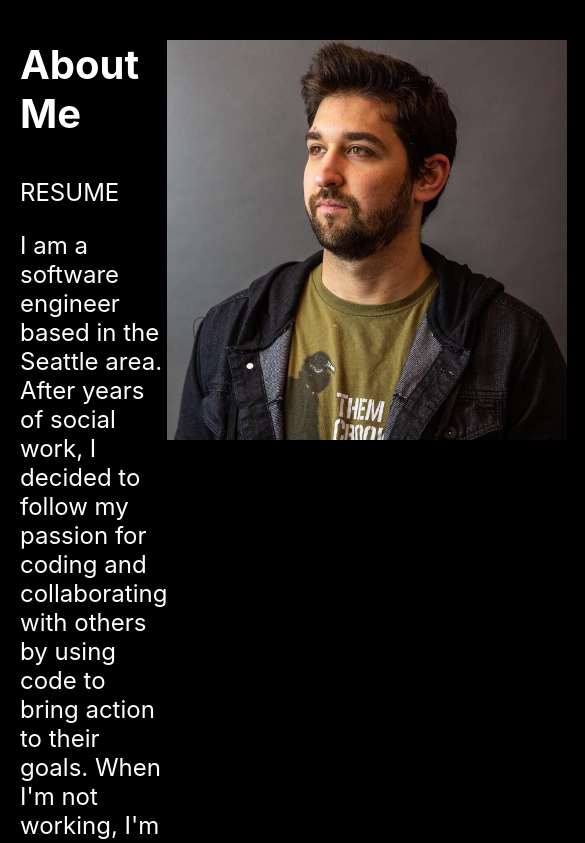
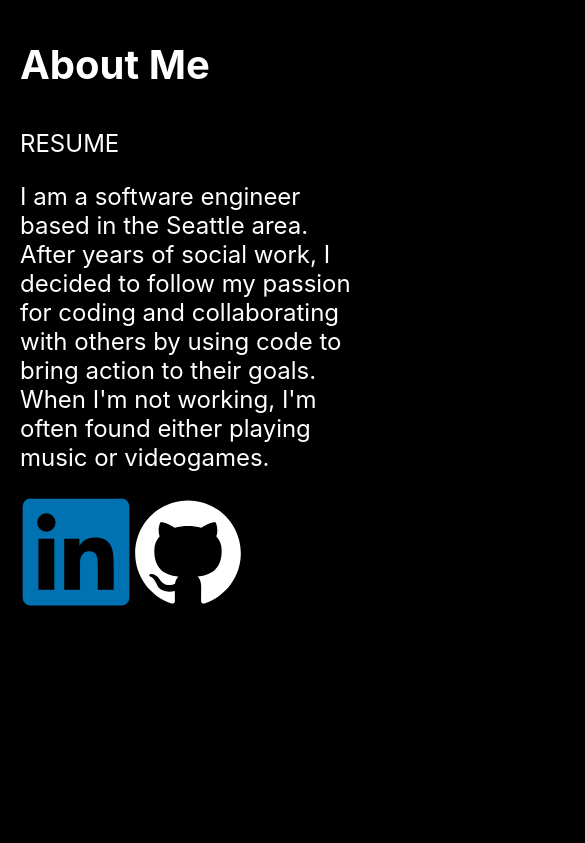
Before and after one commit to zbarovsky/portfolio, a Next.js app: page /about in a window 390 px wide. Shown: the top 843 px of the page, 585 px wide, since content can reach past the window. Built offline with nearby package versions, Linux system fonts and the light colour scheme.

Commit message:
added sizing for 480wpx

```diff
--- a/styles/globals.css
+++ b/styles/globals.css
@@ -151,9 +151,51 @@ li:hover {
   margin-left: 20px;
 }
 
+@media (max-width: 480px) {
+  .name {
+    display: none;
+  }
 
+  .techstack {
+    display: flex;
+    justify-content: space-between;
+    margin-top: 50px;
+
+  }
+  .aboutme img {
+    display: none;
+    width: 10em;
+    margin-top: 40px;
+  }
+
+  .encountertrackerimg img {
+    flex-wrap: wrap;
+    width: 23em;
+  }
+
+  .encountertrackerdesc p {
+    font-size: 1em;
+
+  }
+
+  .stayinsideimg img {
+    flex-wrap: wrap;
+    width: 23em;
+  }
+
+  .stayinsidedesc p {
+    font-size: 1em;
+  }
+}
 
 @media (max-width: 1024px) {
+
+  .name {
+    width: 100%;
+    flex-wrap: wrap;
+    font-size: 15em;
+    margin-bottom: 60px;
+  }
   .aboutme {
     display: inline-flex;
   }
```
